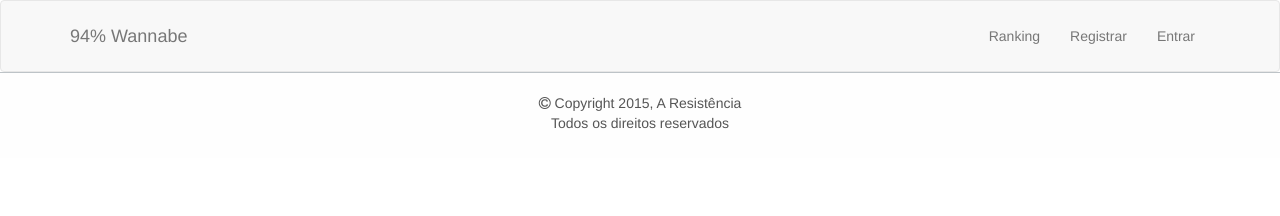
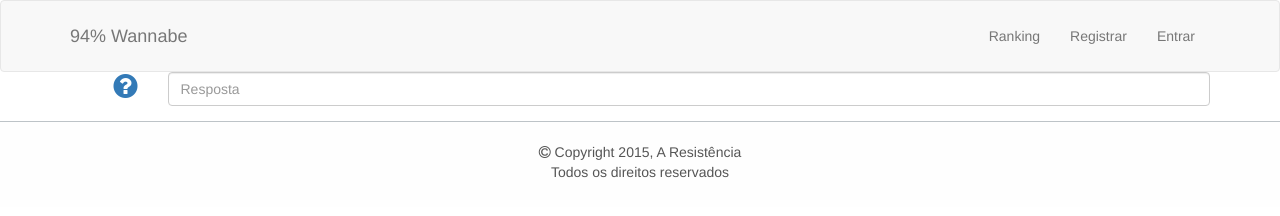
Before and after one commit to aresistencia/trabalho-es2015, a plain HTML site: page desafio-01-01.html in a window 1280 px wide. Drawn offline with nearby package versions, Linux system fonts and the light colour scheme.

Commit message:
Adiciona formulario para entrada de resposta e botao de dica

```diff
--- a/desafio-01-01.html
+++ b/desafio-01-01.html
@@ -34,7 +34,24 @@
       </div><!-- /.container -->
     </nav>
 
-
+    <section>
+      <div class="container">
+        <div class="row"></div>
+        <div class="row">
+          <div class="col-xs-1">
+            <a href="#"><i class="fa fa-question-circle fa-2x desafio-dica pull-right"></i></a>
+          </div>
+          <div class="col-xs-11">
+            <form class="from-inline form-resposta">
+              <div class="form-group">
+                <label for="entradaResposta" class="sr-only">Resposta</label>
+                <input class="form-control" id="entradaResposta" placeholder="Resposta">
+              </div>
+            </form>
+          </div>
+        </div><!-- /.row -->
+      </div>
+    </section>
 
     <!-- RODAPE -->
     <footer>
```
